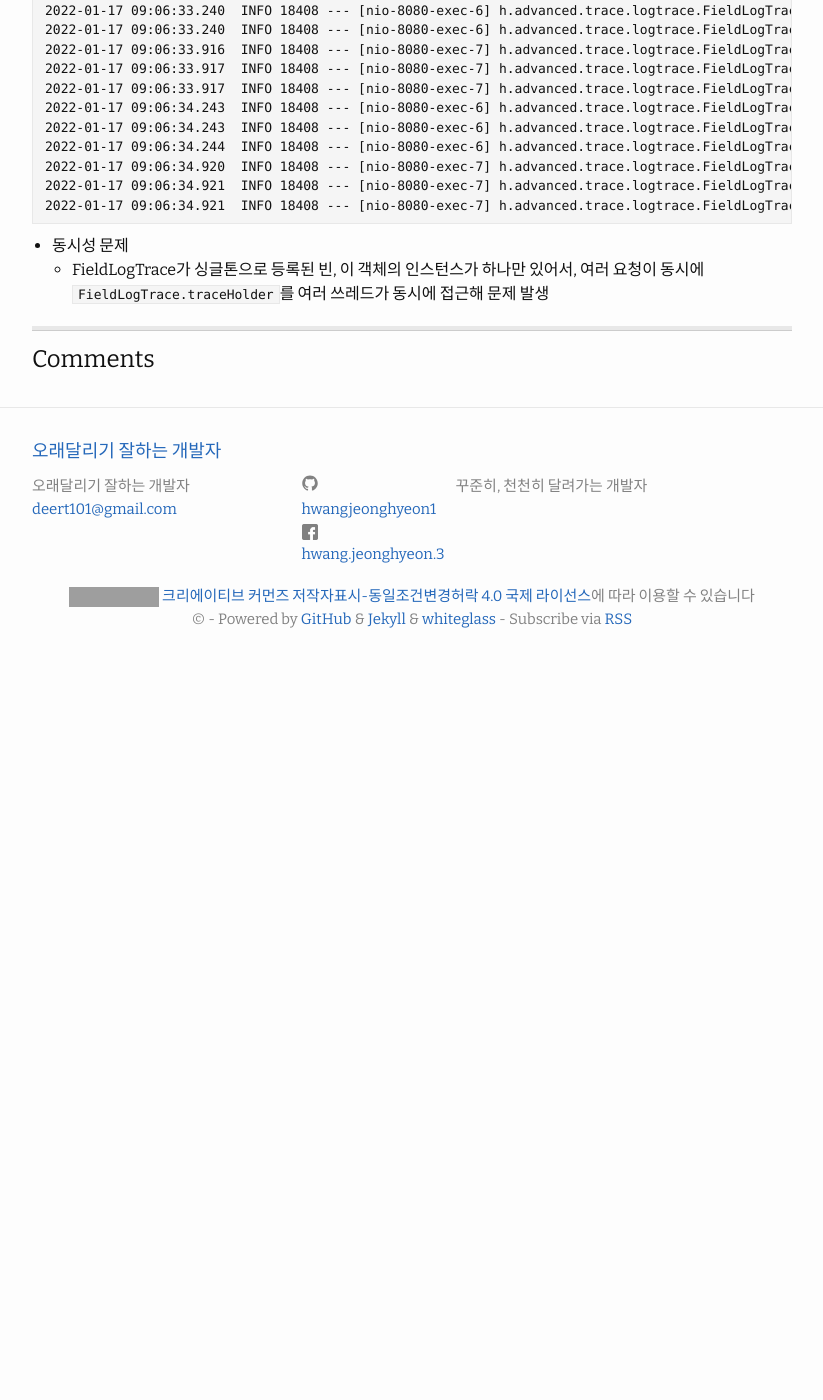
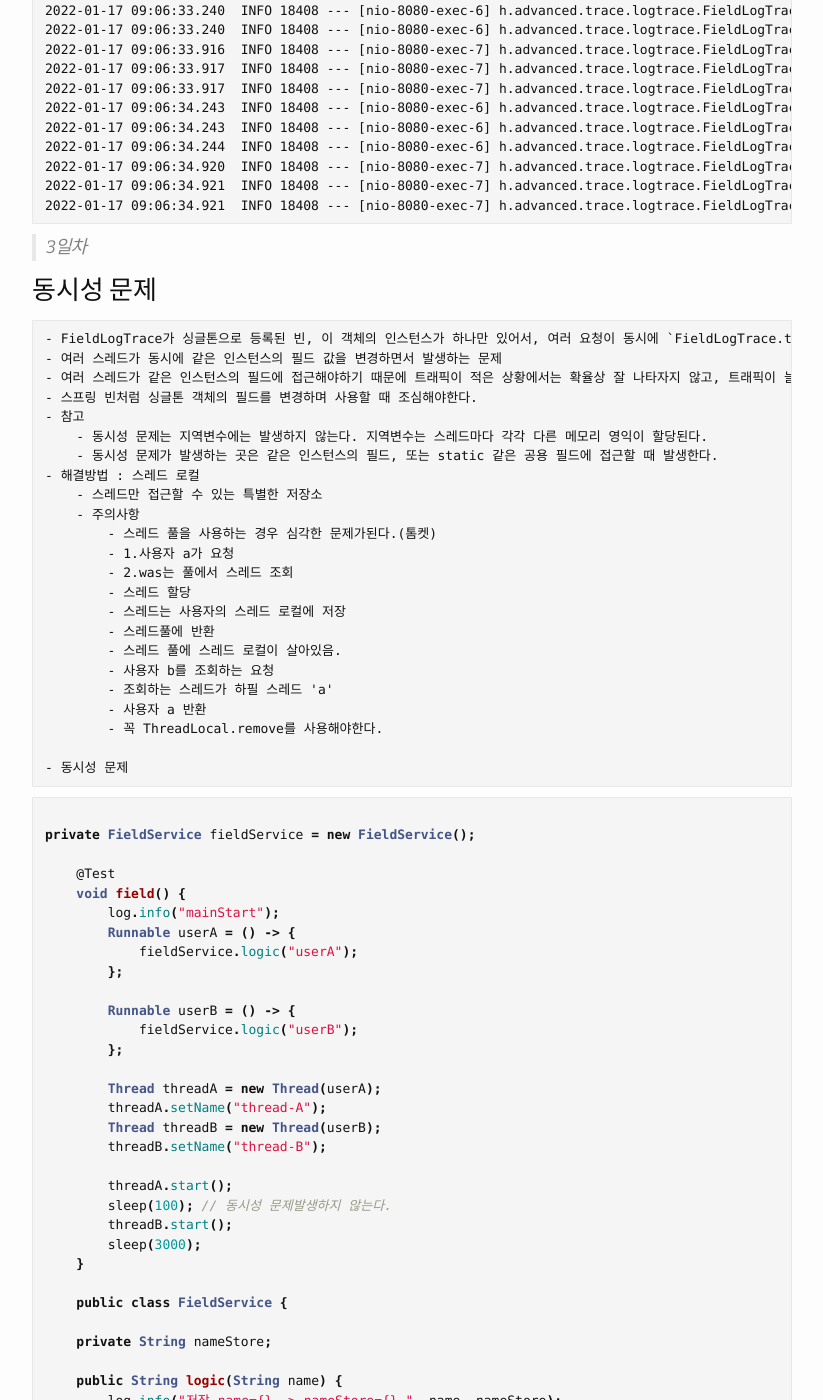
Before and after one commit to HWANGJEONGHYEON1/HWANGJEONGHYEON1.github.io, a Jekyll site: the page built from _posts/2022-01-13-morningstudy-1.md, in a window 1280 px wide and 1400 px high, scrolled down 2726 px. Shown: the whole window, without its empty margins (228-1051 px from the left). Built offline with Jekyll 4.4.1, drawn with Linux system fonts in a browser that asks for light colours; comment, search, counter and statistics services are not loaded; before the commit the page ends 3386 px from its top, so only the background shows below that; some of the changed text lies outside the part shown; grey boxes are pictures that could not be loaded.

Commit message:
[docs] threadlocal

````diff
--- a/_posts/2022-01-13-morningstudy-1.md
+++ b/_posts/2022-01-13-morningstudy-1.md
@@ -151,5 +151,120 @@ public class FieldLogTrace implements LogTrace {
 2022-01-17 09:06:34.921  INFO 18408 --- [nio-8080-exec-7] h.advanced.trace.logtrace.FieldLogTrace  : [bb55959b] |   |   |<--OrderController.request() time=1005ms
 ```
 
-- 동시성 문제
+> 3일차
+
+### 동시성 문제
     - FieldLogTrace가 싱글톤으로 등록된 빈, 이 객체의 인스턴스가 하나만 있어서, 여러 요청이 동시에 `FieldLogTrace.traceHolder`를 여러 쓰레드가 동시에 접근해 문제 발생
+    - 여러 스레드가 동시에 같은 인스턴스의 필드 값을 변경하면서 발생하는 문제
+    - 여러 스레드가 같은 인스턴스의 필드에 접근해야하기 때문에 트래픽이 적은 상황에서는 확율상 잘 나타자지 않고, 트래픽이 늘어날 수록 발생한다.
+    - 스프링 빈처럼 싱글톤 객체의 필드를 변경하며 사용할 때 조심해야한다.
+    - 참고
+        - 동시성 문제는 지역변수에는 발생하지 않는다. 지역변수는 스레드마다 각각 다른 메모리 영익이 할당된다.
+        - 동시성 문제가 발생하는 곳은 같은 인스턴스의 필드, 또는 static 같은 공용 필드에 접근할 때 발생한다.
+    - 해결방법 : 스레드 로컬
+        - 스레드만 접근할 수 있는 특별한 저장소
+        - 주의사항
+            - 스레드 풀을 사용하는 경우 심각한 문제가된다.(톰켓)
+            - 1.사용자 a가 요청
+            - 2.was는 풀에서 스레드 조회
+            - 스레드 할당
+            - 스레드는 사용자의 스레드 로컬에 저장
+            - 스레드풀에 반환
+            - 스레드 풀에 스레드 로컬이 살아있음.
+            - 사용자 b를 조회하는 요청
+            - 조회하는 스레드가 하필 스레드 'a'
+            - 사용자 a 반환
+            - 꼭 ThreadLocal.remove를 사용해야한다.
+
+    - 동시성 문제
+
+```java
+
+private FieldService fieldService = new FieldService();
+
+    @Test
+    void field() {
+        log.info("mainStart");
+        Runnable userA = () -> {
+            fieldService.logic("userA");
+        };
+
+        Runnable userB = () -> {
+            fieldService.logic("userB");
+        };
+
+        Thread threadA = new Thread(userA);
+        threadA.setName("thread-A");
+        Thread threadB = new Thread(userB);
+        threadB.setName("thread-B");
+
+        threadA.start();
+        sleep(100); // 동시성 문제발생하지 않는다.
+        threadB.start();
+        sleep(3000);
+    }
+
+    public class FieldService {
+
+    private String nameStore;
+
+    public String logic(String name) {
+        log.info("저장 name={} -> nameStore={} ", name, nameStore);
+        nameStore = name;
+        sleep(1000);
+        log.info("조회 namestore={}", nameStore);
+        return nameStore;
+    }
+
+    private void sleep(int millis) {
+        try {
+            Thread.sleep(millis);
+        } catch (InterruptedException e) {
+            e.printStackTrace();
+        }
+    }
+}
+09:02:24.510 [thread-A] INFO hello.advanced.trace.threadlocal.code.FieldService - 저장 name=userA -> nameStore=null
+09:02:24.613 [thread-B] INFO hello.advanced.trace.threadlocal.code.FieldService - 저장 name=userB -> nameStore=userA
+09:02:25.520 [thread-A] INFO hello.advanced.trace.threadlocal.code.FieldService - 조회 namestore=userB
+09:02:25.619 [thread-B] INFO hello.advanced.trace.threadlocal.code.FieldService - 조회 namestore=userB
+
+
+```
+
+    - 동시성 문제 해결(ThreadLocal)
+
+```java
+
+    public String logic(String name) {
+        log.info("저장 name={} -> nameStore={} ", name, nameStore.get());
+        nameStore.set(name);
+        sleep(1000);
+        log.info("조회 namestore={}", nameStore.get());
+        return nameStore.get();
+    }
+
+    private ThreadLocalService service = new ThreadLocalService();
+
+    @Test
+    void field() {
+        log.info("mainStart");
+        Runnable userA = () -> {
+            service.logic("userA");
+        };
+
+        Runnable userB = () -> {
+            service.logic("userB");
+        };
+
+        Thread threadA = new Thread(userA);
+        threadA.setName("thread-A");
+        Thread threadB = new Thread(userB);
+        threadB.setName("thread-B");
+
+        threadA.start();
+        sleep(100); // 동시성 문제발생하지 않는다.
+        threadB.start();
+        sleep(3000);
+    }
+```
````
